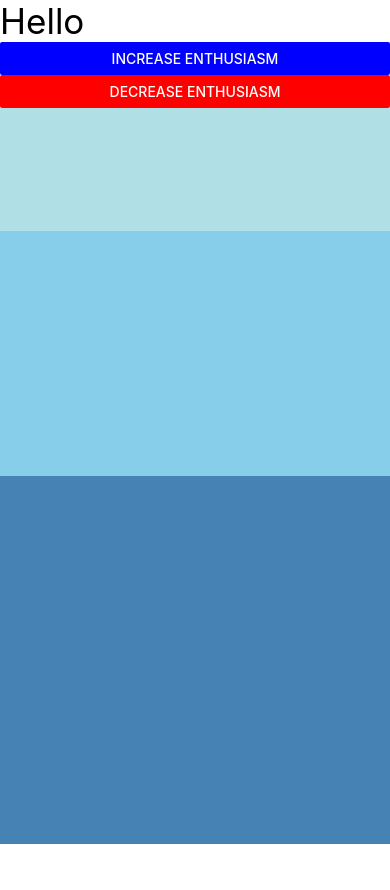
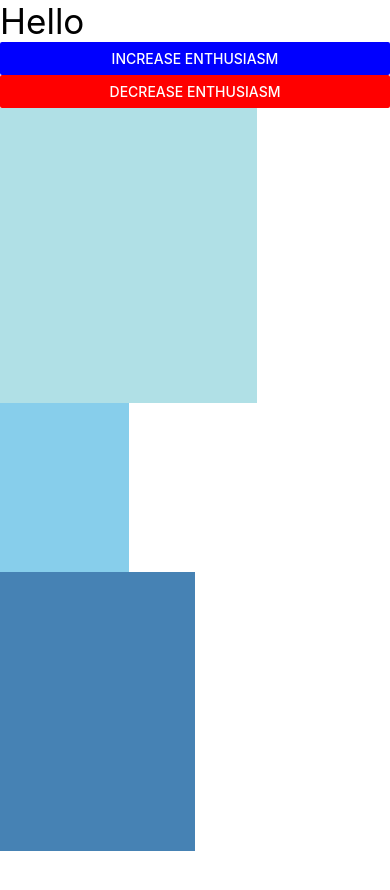
Before and after one commit to wongbingg/react_demo, a React Native app: screen / in a window 390 px wide. Shown: the top 890 px of the page. Before the commit the page ends 844 px from the top, so only its background shows below. Built offline with nearby package versions, Linux system fonts and the light colour scheme.

Commit message:
add : 퍼센트 기반 레이아웃

```diff
--- a/App.tsx
+++ b/App.tsx
@@ -63,10 +63,10 @@ const App: React.FC<Props> = ({
           accessibilityLabel='decrement'
           onPress={onDecrement}
           color='red' />
-        <View style={{flex: 1}}>
-          <View style={{flex: 1, backgroundColor: 'powderblue'}}/>
-          <View style={{flex: 2, backgroundColor: 'skyblue'}}/>
-          <View style={{flex: 3, backgroundColor: 'steelblue'}}/>
+        <View style={{height: '100%'}}>
+          <View style={{width: '66%', height: '35%', backgroundColor: 'powderblue'}}/>
+          <View style={{width: '33%', height: '20%', backgroundColor: 'skyblue'}}/>
+          <View style={{width: '50%', height: '33%', backgroundColor: 'steelblue'}}/>
         </View>
       </Container>
     </SafeAreaProvider>
```
